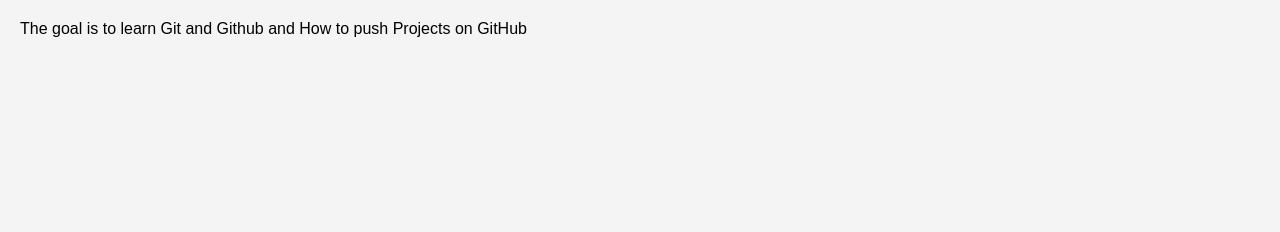
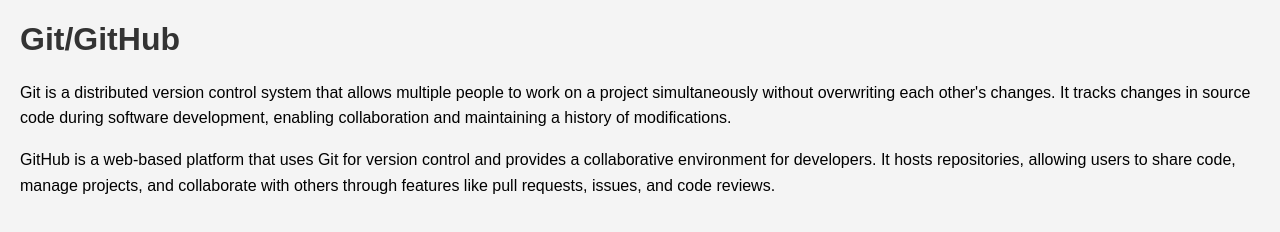
Before and after one commit to ZaidMuqri/Project-1-Repo, a plain HTML site: page Index.html in a window 1280 px wide. Drawn offline with Linux system fonts and the light colour scheme.

Commit message:
Returned

```diff
--- a/Index.html
+++ b/Index.html
@@ -20,7 +20,9 @@
 </head>
 <body>
     <header>
-       <div class="head">The goal is to learn Git and Github and How to push Projects on GitHub</div>
+       <h1>Git/GitHub</h1>
+        <p>Git is a distributed version control system that allows multiple people to work on a project simultaneously without overwriting each other's changes. It tracks changes in source code during software development, enabling collaboration and maintaining a history of modifications.</p>
+        <p>GitHub is a web-based platform that uses Git for version control and provides a collaborative environment for developers. It hosts repositories, allowing users to share code, manage projects, and collaborate with others through features like pull requests, issues, and code reviews.</p>
     </header>
 </body>
 </html>
```
